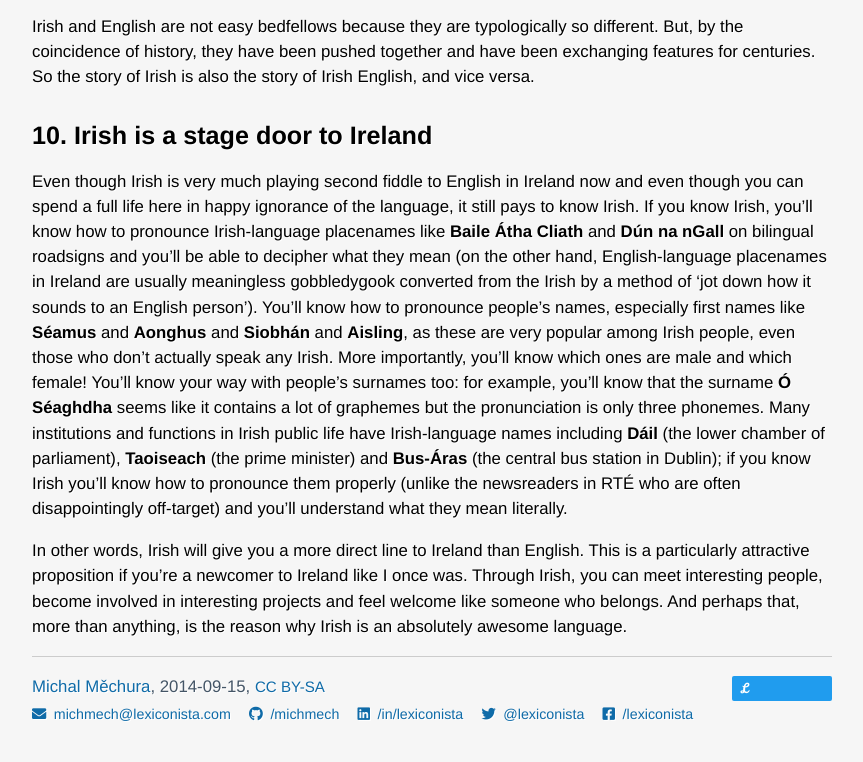
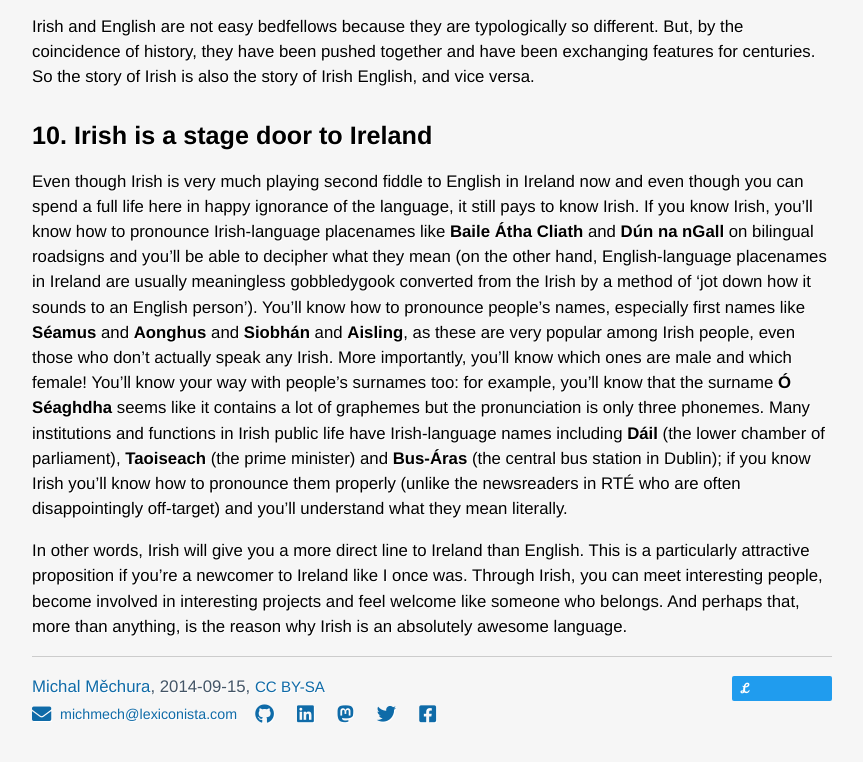
Before and after one commit to michmech/michmech.github.io, a website: page awesome-irish/index.html in a window 1280 px wide. Shown: the part 5855-6617 px from the top of the page, without its empty margins (208-1071 px from the left). Drawn offline with Linux system fonts and the light colour scheme.

Commit message:
add mastodon icon

```diff
--- a/awesome-irish/index.html
+++ b/awesome-irish/index.html
@@ -75,11 +75,12 @@
           <!--begin myrole--><!--end myrole--> <a href="../">Michal Měchura</a>, <!--begin date-->2014-09-15, <!--end date--> <a class="initialism" href="https://creativecommons.org/licenses/by-sa/3.0/ie/deed.en">CC BY-SA</a>
         </div>
         <div class="socials">
-          <div><a href="mailto:michmech@lexiconista.com"><i class="fas fa-envelope"></i> michmech@lexiconista.com</a></div>
-          <div><a href="https://github.com/michmech/"><i class="fab fa-github"></i> /michmech</a></div>
-          <div><a href="https://www.linkedin.com/in/lexiconista/"><i class="fab fa-linkedin"></i> /in/lexiconista</a></div>
-          <div><a href="https://twitter.com/lexiconista"><i class="fab fa-twitter"></i> @lexiconista</a></div>
-          <div><a href="https://www.facebook.com/lexiconista/"><i class="fab fa-facebook-square"></i> /lexiconista</a></div>
+          <div class="long"><a href="mailto:michmech@lexiconista.com" title="e-mail"><i class="fas fa-envelope"></i> michmech@lexiconista.com</a></div>
+          <div><a href="https://github.com/michmech/" title="GitHub"><i class="fab fa-github"></i></a></div>
+          <div><a href="https://www.linkedin.com/in/lexiconista/" title="LinkedIn"><i class="fab fa-linkedin"></i></a></div>
+          <div><a href="https://mastodon.ie/@lexiconista" title="Mastodon"><i class="fab fa-mastodon"></i></a></div>
+          <div><a href="https://twitter.com/lexiconista" title="Twitter"><i class="fab fa-twitter"></i></a></div>
+          <div><a href="https://www.facebook.com/lexiconista/" title="Facebook"><i class="fab fa-facebook-square"></i></a></div>
         </div>
       </div>
     </div>
--- a/index.css
+++ b/index.css
@@ -33,10 +33,10 @@ div#sig > a.backstop:hover {background-position: center left+4px;}
 div#sig div.socials {font-size: 0.85em; margin-top: 0.25em;}
 div#sig div.socials div {display: inline;}
 div#sig div.socials div a {margin-right: 1em; white-space: nowrap;}
-div#sig div.socials div a i {margin-right: 0.25em;}
+div#sig div.socials div a i {margin-right: 0.25em; font-size: 1.35em; position: relative; top: 2px;}
 @media(max-width: 600px) {
   div#sig a.backstop {float: none;}
-	div#sig div.socials div {display: block;}
+	div#sig div.socials div.long {display: block; margin-bottom: 10px; margin-top: 10px;}
 }
 
 div#bio {}
```
Also changed, not shown: diacritic/index.html (+6 -5 lines), dictionary-apis/index.html (+6 -5 lines), flags-as-language-symbols/index.html (+6 -5 lines), index.html (+6 -5 lines), linguistic-relativity/index.html (+6 -5 lines), minority-languages-machine-translation/index.html (+6 -5 lines), retrodigitization/index.html (+6 -5 lines), sub-specie-aeternitatis/index.html (+6 -5 lines), up-and-down/index.html (+6 -5 lines), zzz/index.html (+6 -5 lines).
